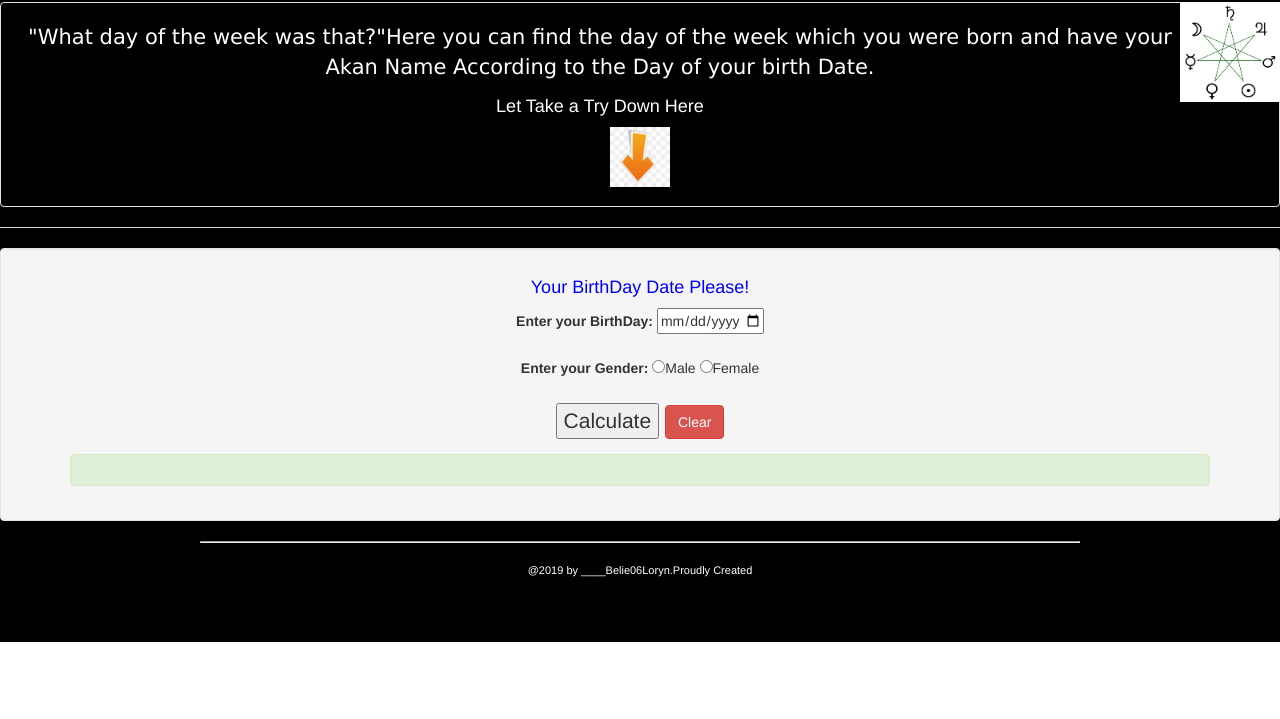
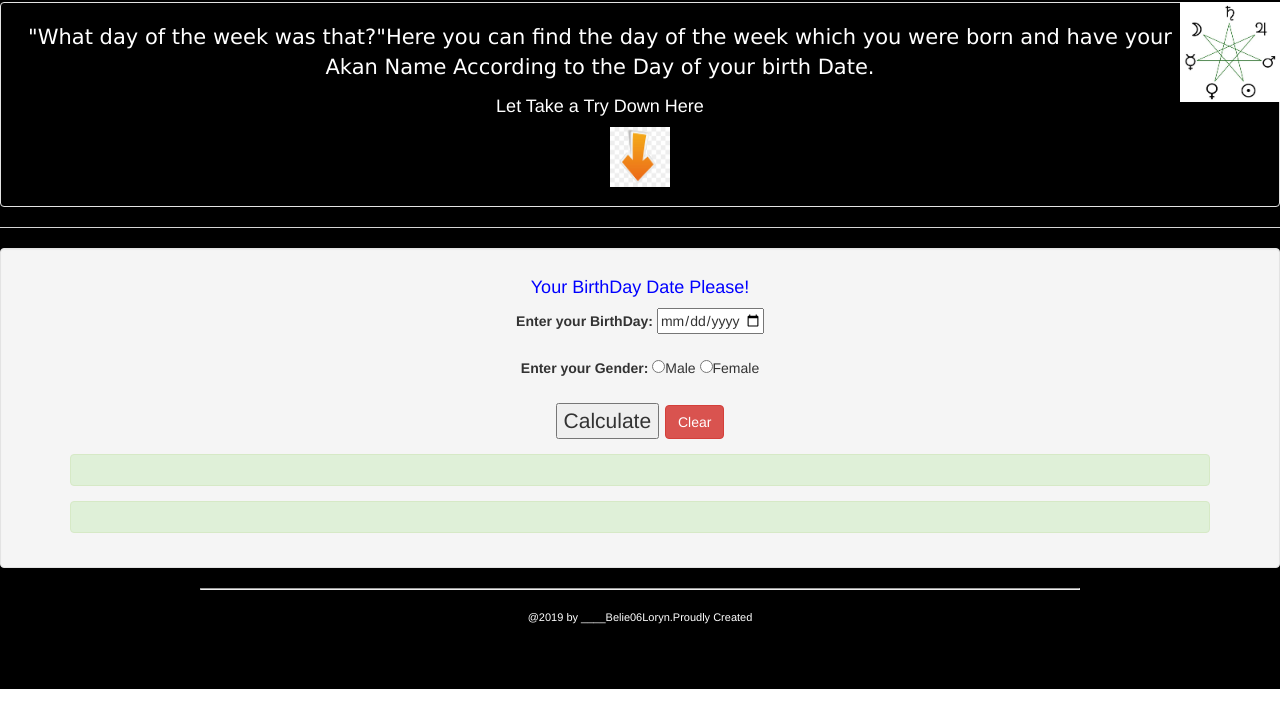
Before and after one commit to Belie06Loryn/AkanName, a plain HTML site: page index.html in a window 1280 px wide. Shown: the part 134-853 px from the top of the page. Before the commit the page ends 806 px from the top, so only its background shows below. Drawn offline with Linux system fonts and the light colour scheme.

Commit message:
adding success alert for my answer display place

```diff
--- a/index.html
+++ b/index.html
@@ -29,7 +29,7 @@
                         <label for="genda">Enter your Gender:</label>   <input type="radio" name="gender" value="Male" id="male">Male   <input type="radio" name="gender" value="Female" id="female">Female<br><br>
                         <p><input type="button" value="Calculate" onclick="day()"> <input type="reset" value="Clear" class="btn btn-danger"></p>
                         <p id="answer" class="alert alert-success"></p>
-                        <p id="name"></p>
+                        <p id="name" class="alert alert-success"></p>
                     </form>
                 </div>
             </div>
```
